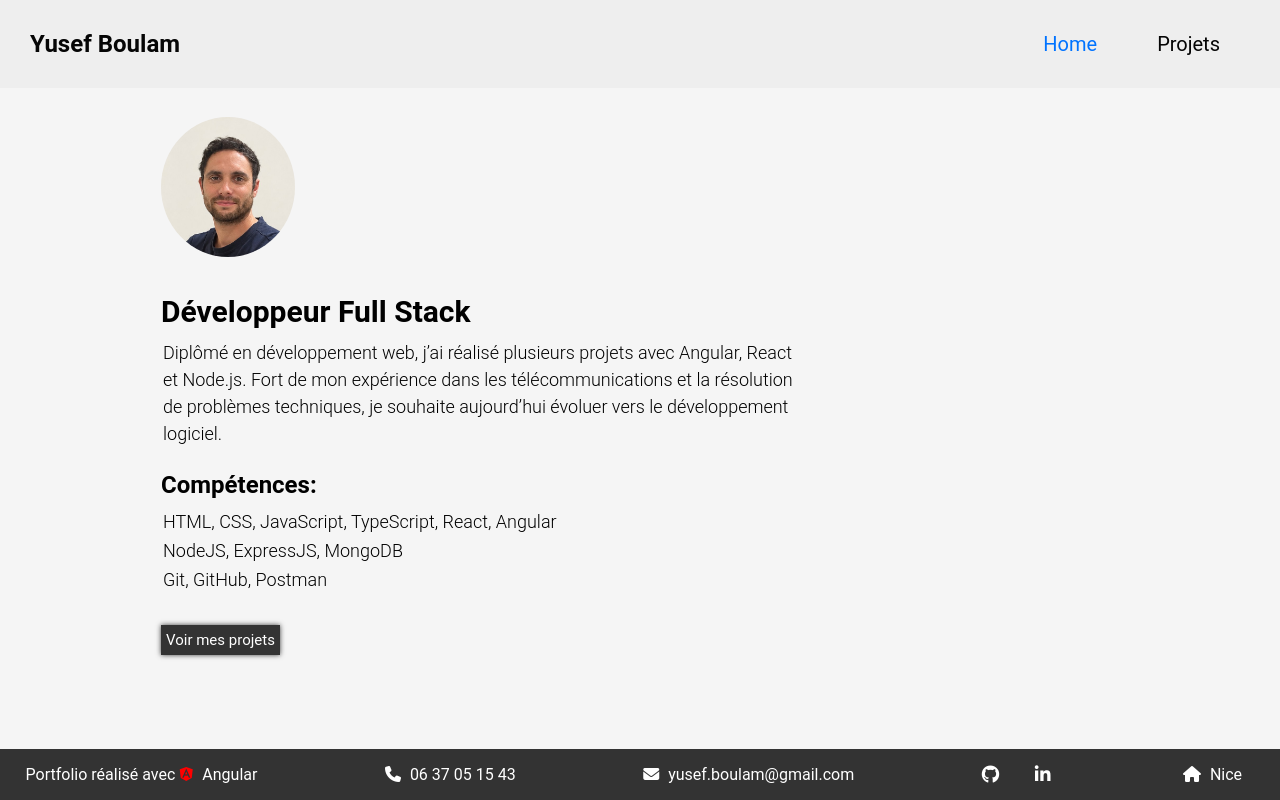
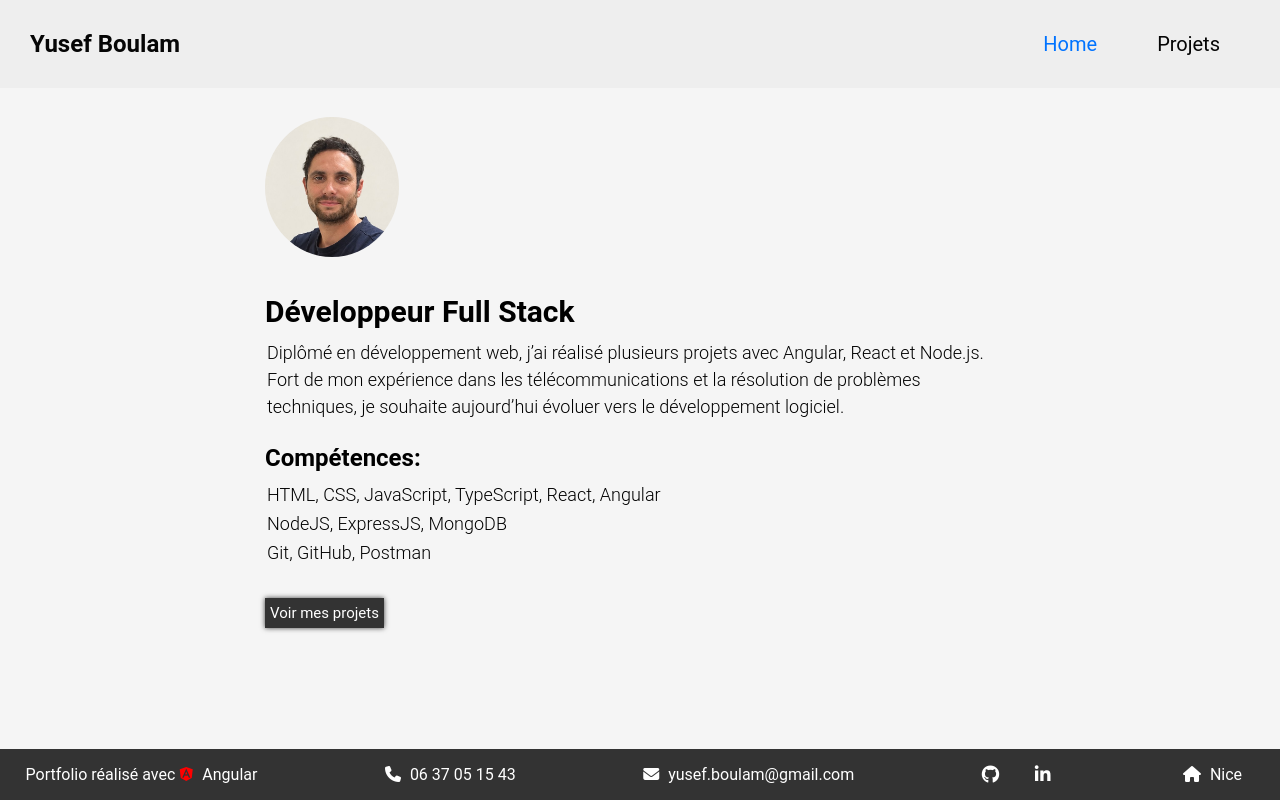
Before and after one commit to yusef-boulam/Portfolio_Yusef_Boulam_ANGULAR, an Angular app: page / in a window 1280 px wide. Built offline with nearby package versions, Linux system fonts and the light colour scheme.

Commit message:
amelioration du responsive tablette

```diff
--- a/src/app/home-page/home-page.component.scss
+++ b/src/app/home-page/home-page.component.scss
@@ -1,6 +1,7 @@
 section{
-  width:50%;
-  margin: 117px auto 30px 161px;
+ width: 80%;
+  max-width: 750px;
+  margin: 117px auto 30px;
   min-width: 220px;
   line-height: 1.5;
  }
@@ -73,7 +74,7 @@ button:hover {
 
 @media screen and (max-width: 735px) {
   section{
-margin-top: 84px;
+margin-top: 80px;
   }
 
 
```
